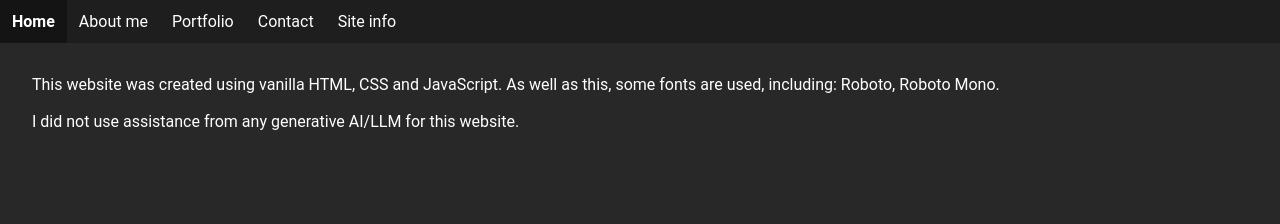
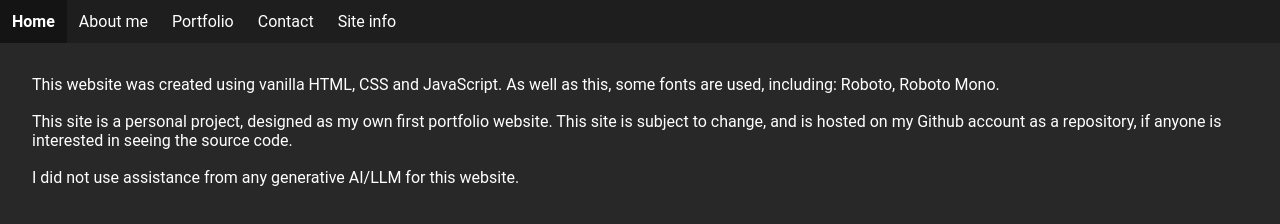
Before and after one commit to SeaDrown/Portfolio-Website, a plain HTML site: page sections/site_info.html in a window 1280 px wide. Drawn offline with Linux system fonts and the light colour scheme.

Commit message:
Added main titles for every page, and expanded on the site info

```diff
--- a/sections/site_info.html
+++ b/sections/site_info.html
@@ -28,6 +28,13 @@
 
         <br/>
 
+        <p class="normal_text">
+            This site is a personal project, designed as my own first portfolio website.
+            This site is subject to change, and is hosted on my Github account as a repository, if anyone is interested in seeing the source code.
+        </p>
+
+        <br/>
+
         <p  class="normal_text">
             I did not use assistance from any generative AI/LLM for this website.
         </p>
```
Also changed, not shown: sections/contact.html (+2 -0 lines), sections/portfolio.html (+4 -0 lines).
